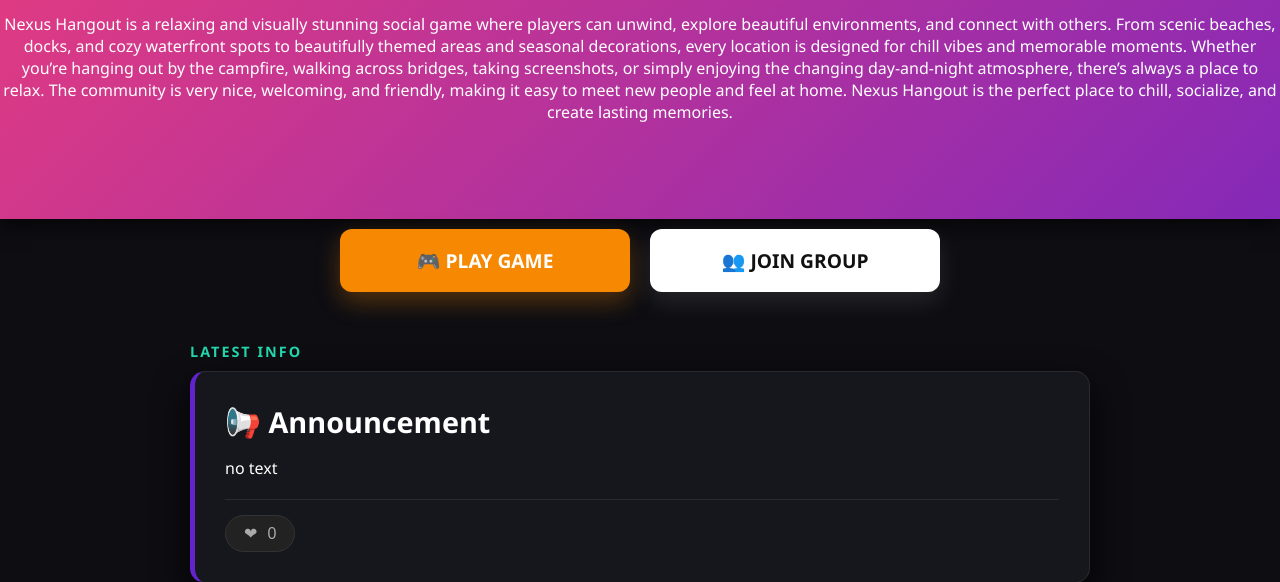
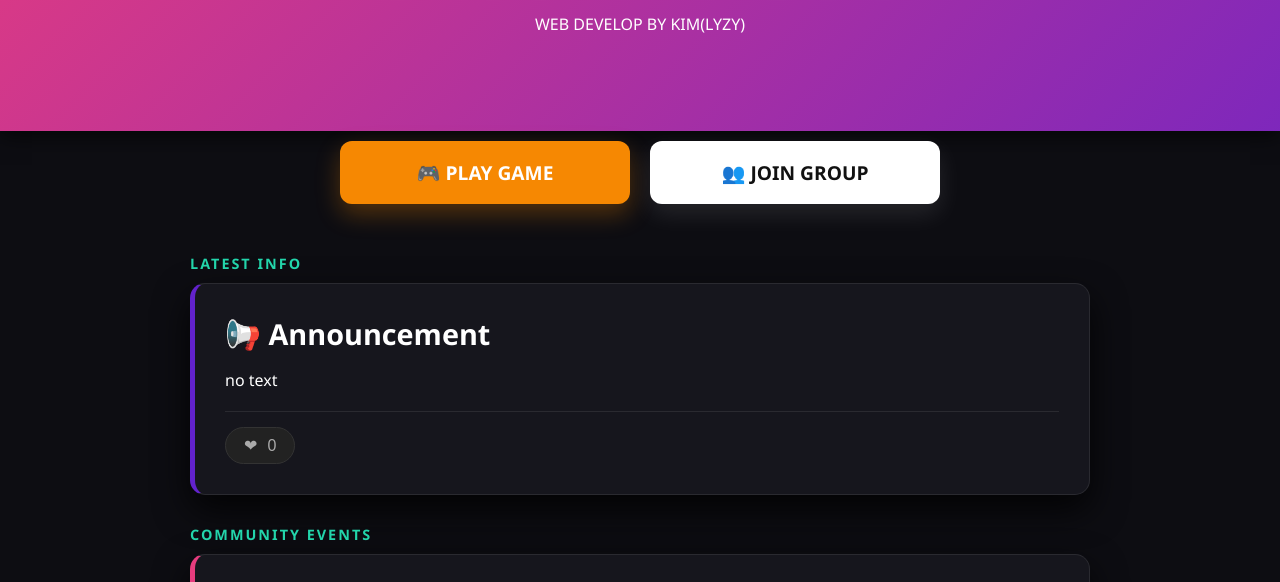
Before and after one commit to itsmekim143/nexushangoutweb, a plain HTML site: page index.html in a window 1280 px wide. Shown: the part 166-748 px from the top of the page. Drawn offline with Linux system fonts and the light colour scheme.

Commit message:
Update index.html

```diff
--- a/index.html
+++ b/index.html
@@ -165,7 +165,7 @@
 
     <header class="header-section">
         <h1>NEXUS HANGOUT</h1>
-        <p>Nexus Hangout is a relaxing and visually stunning social game where players can unwind, explore beautiful environments, and connect with others. From scenic beaches, docks, and cozy waterfront spots to beautifully themed areas and seasonal decorations, every location is designed for chill vibes and memorable moments. Whether you’re hanging out by the campfire, walking across bridges, taking screenshots, or simply enjoying the changing day-and-night atmosphere, there’s always a place to relax. The community is very nice, welcoming, and friendly, making it easy to meet new people and feel at home. Nexus Hangout is the perfect place to chill, socialize, and create lasting memories.</p>
+        <p>WEB DEVELOP BY KIM(LYZY)</p>
     </header>
 
     <div class="container">
```
